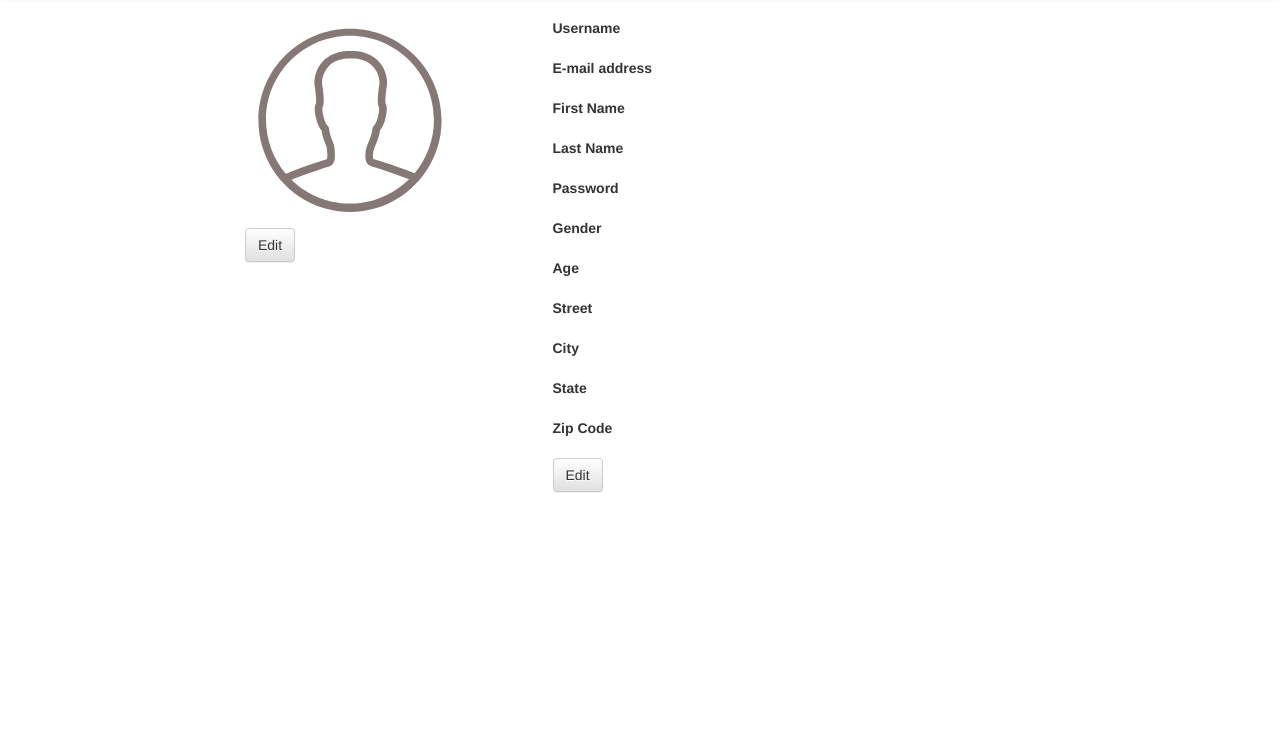
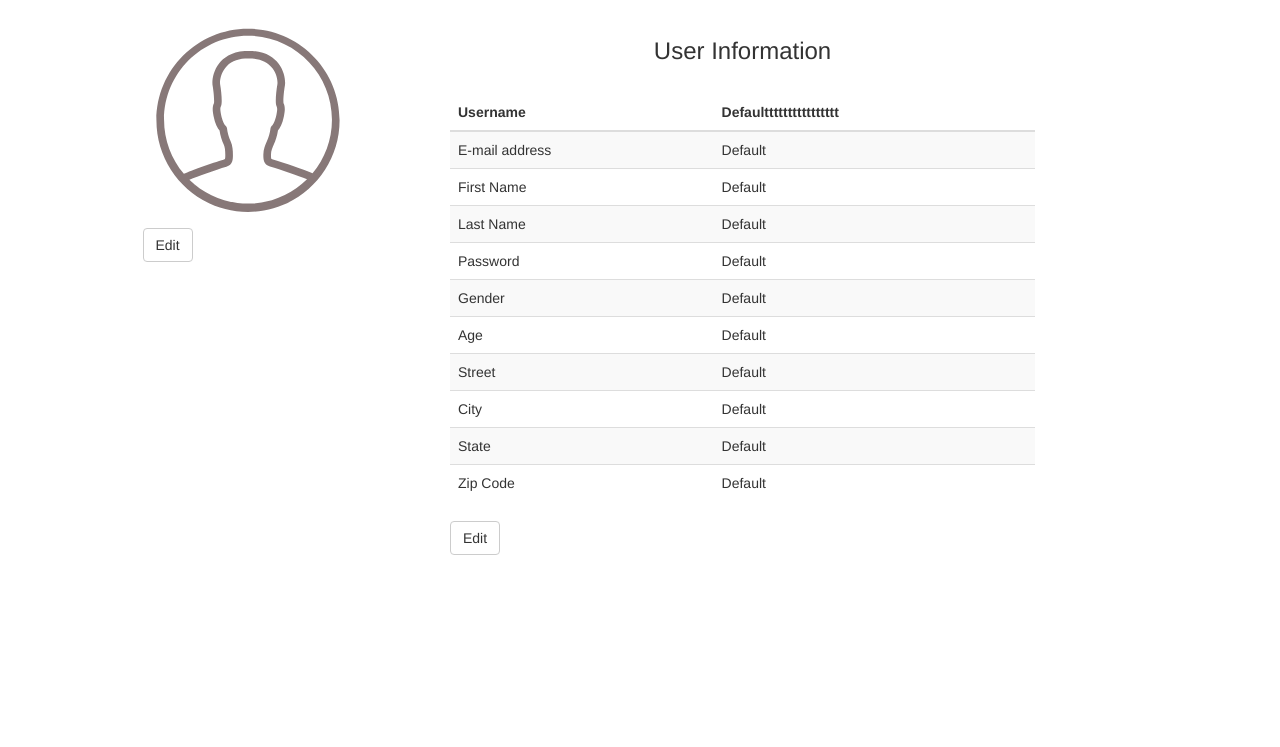
Before and after one commit to wanpiqiao/Tourpals, a plain HTML site: page personal.html in a window 1280 px wide. Shown: the part 53-800 px from the top of the page. Drawn offline with nearby package versions, Linux system fonts and the light colour scheme; files that its build step writes are made by us from their sources.

Commit message:
Update the personal information to table

```diff
--- /dev/null
+++ b/css/style.css
@@ -0,0 +1,24 @@
+.list_border
+{
+	padding:5px;
+	margin-bottom:5px;
+	font-weight:200;
+	background-color:#eee
+}
+.list_header
+{
+	padding-bottom:9px;
+	margin:20px 0 10px;
+	border-bottom:1px solid #aaa
+}
+.locationP
+{
+	width:15px; height:16px; background-position:0px -1298px; margin-right:7px; top:3px; *top:0px;
+	background:url(/images/location.png)
+}
+.dateP
+{
+	width:15px; height:16px; background-position:2px -1324px; margin-right:7px;
+	top:3px;
+	background:url(/images/date.png)
+}
--- a/personal.html
+++ b/personal.html
@@ -84,7 +84,7 @@
       <h1><br/></h1>
       <div class="row clearfix">
         <div class="row clearfix">
-           <div class="col-md-2 column">
+           <div class="col-md-1 column">
         </div>
         <div class="col-md-3 column">
           <img alt="face" width=75% height=75% src="images/Face.svg" class="img-rounded" />
@@ -92,57 +92,62 @@
           <button type="button" class="btn btn-default" >Edit</button>
 
         </div>
-        <div class="col-md-5 column">
+        <div class="col-md-6 column">
+          <div class="table-responsive">
+          <table class="table table-striped">
+            <caption><h3>User Information</h3><br/></caption>
+
+              <thead>
+                <tr>
+                  <th>Username</th>
+                  <th>Defaultttttttttttttttt</th>
+                </tr>
+              </thead>
+              <tbody>
+                <tr>
+                  <td>E-mail address</td>
+                  <td>Default</td>
+                </tr>
+                <tr>
+                  <td>First Name</td>
+                  <td>Default</td>
+                </tr>
+                <tr>
+                  <td>Last Name</td>
+                  <td>Default</td>
+                </tr>
+                <tr>
+                  <td>Password</td>
+                  <td>Default</td>
+                </tr>
+                <tr>
+                  <td>Gender</td>
+                  <td>Default</td>
+                </tr>
+                <tr>
+                  <td>Age</td>
+                  <td>Default</td>
+                </tr>
+                <tr>
+                  <td>Street</td>
+                  <td>Default</td>
+                </tr>
+                <tr>
+                  <td> City</td>
+                  <td>Default</td>
+                </tr>
+                <tr>
+                  <td>State</td>
+                  <td>Default</td>
+                </tr>
+                <tr>
+                  <td>Zip Code</td>
+                  <td> Default</td>
+                </tr>
+              </tbody>
+            </table>
+          </div>
           <form role="form">
-            <div class="form-group">
-               <label for="uid">Username</label>
-
-            </div>
-            <div class="form-group">
-                        <label class="exampleInputEmail1">
-                          E-mail address
-                        </label>
-            </div>
-            <div class="form-group">
-               <label for="exampleInputFname1">First Name</label>
-
-            </div>
-            <div class="form-group">
-               <label for="exampleInputLname1">Last Name</label>
-
-            </div>
-
-            <div class="form-group">
-               <label for="exampleInputPassword1">Password</label>
-
-            </div>
-            <div class="form-group">
-                <label for="gender">Gender</label>
-
-
-             </div>
-            <div class="form-group">
-               <label for="exampleInputAge1">Age</label>
-            </div>
-             <div class="form-group">
-               <label for="exampleInputStreet1">Street</label>
-            </div>
-            <div class="form-group">
-               <label for="exampleInputCity1">City</label>
-            </div>
-            <div class="form-group">
-                <label for="State">State</label>
-
-              </div>
-            <div class="form-group">
-               <label for="exampleInputZip1">Zip Code</label>
-            </div>
-          <!--  <div class="form-group">
-               <label for="exampleInputFile">File input</label><input type="file" id="exampleInputFile" />
-              <p class="help-block">
-                Example block-level help text here.
-              </p>
-            </div>-->
             <button type="button" class="btn btn-default" >Edit</button>
           </form>
         </div>
```
Also changed, not shown: list.html (+47 -23 lines), date.png (added), location.png (added).
